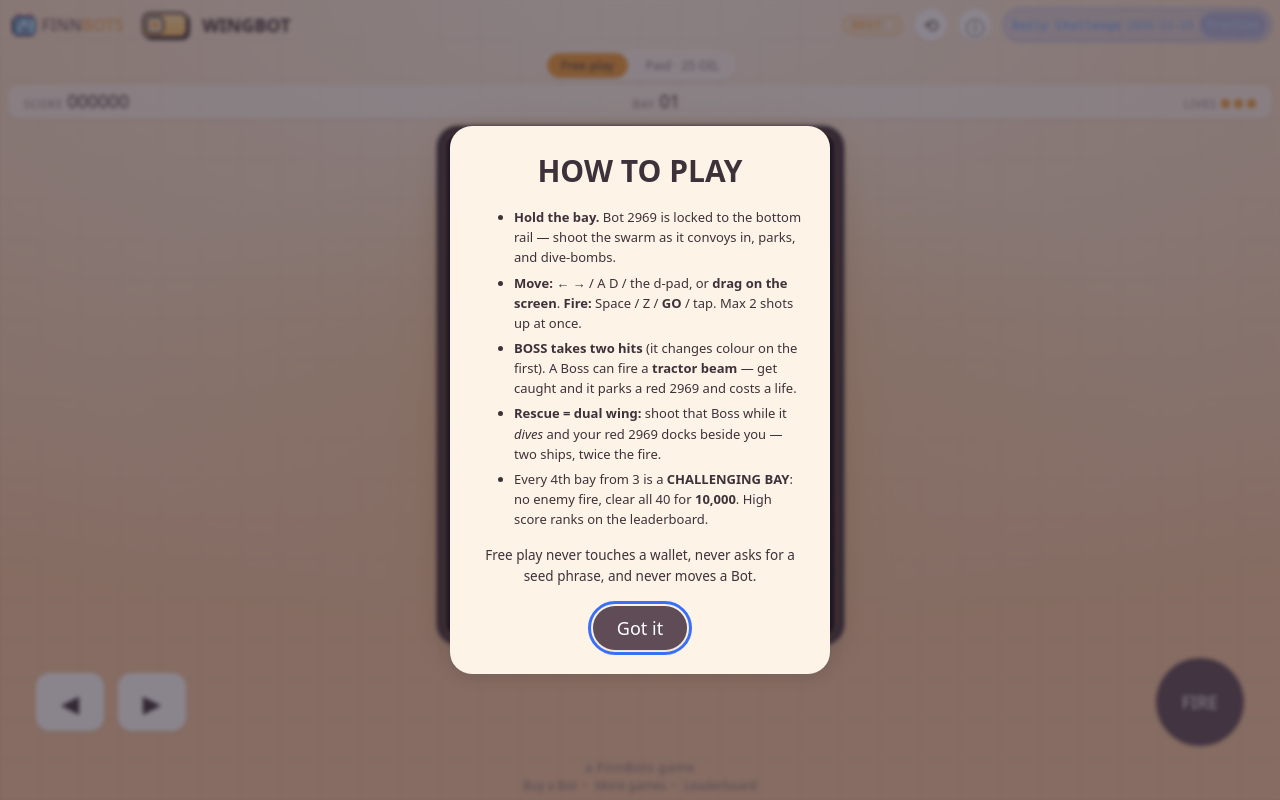
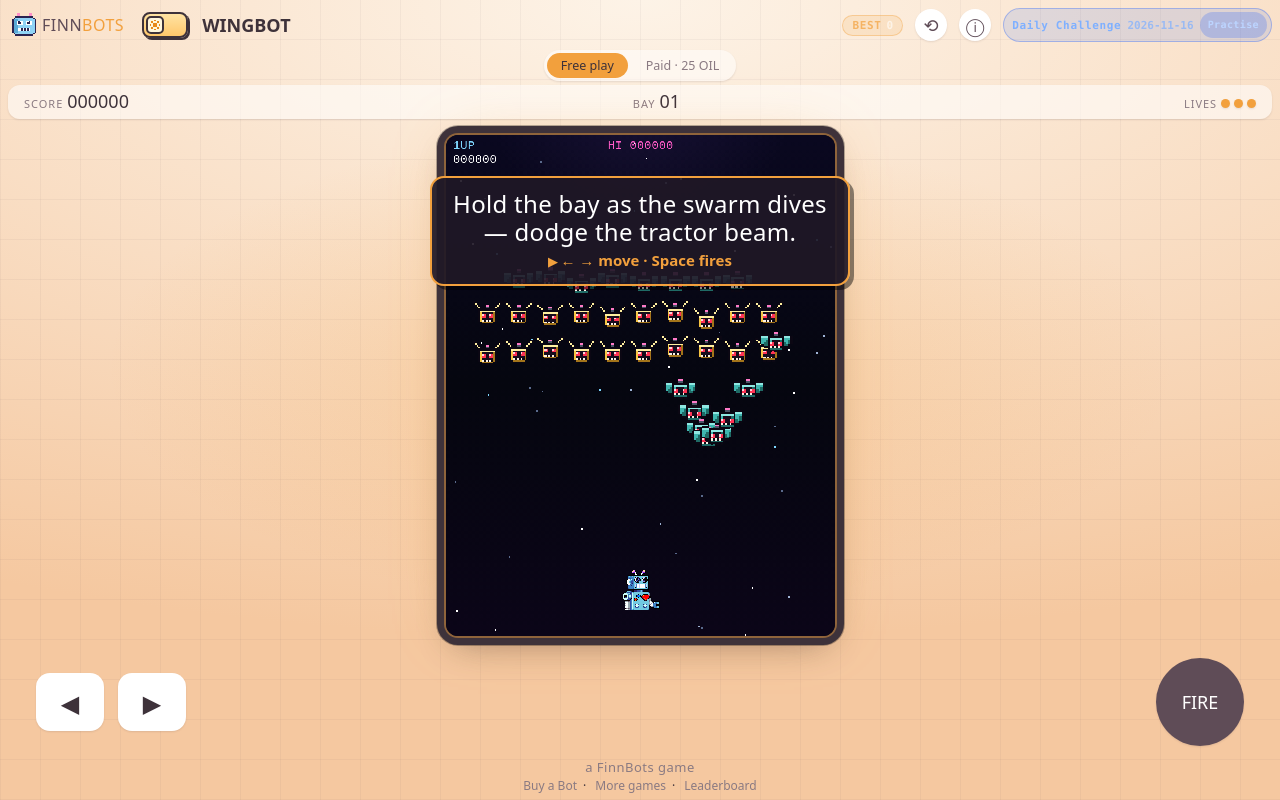
Before and after one commit to FinnBots/wing-106, a plain HTML site: page index.html in a window 1280 px wide. Drawn offline with Linux system fonts and the light colour scheme; animation ran at ten frames a second; a web font is replaced by a local one.

Commit message:
deploy index.html (224925 bytes, sha 520c29442672)

```diff
--- a/index.html
+++ b/index.html
@@ -1079,6 +1079,20 @@ body:not(.mode-paid) .app .facts{ display:block !important; }
   .fb-outro-bar span{ transition:none }
   .fb-outro-sparks{ display:none }
 }
+</style>
+<style id="fb-coach-css">
+/* FinnBots COACH LAYER — the goal + the one control over the live game (templates/coach-layer.js) */
+.fb-coach{ position:fixed; left:50%; top:22%; transform:translateX(-50%); z-index:80; pointer-events:none;
+  width:max-content; max-width:min(88vw,420px); box-sizing:border-box; padding:12px 18px 13px; border-radius:14px;
+  background:rgba(32,24,38,.92); border:2px solid var(--fb-amber,#f2a03d); box-shadow:4px 4px 0 0 rgba(0,0,0,.45);
+  color:#fff; text-align:center; display:flex; flex-direction:column; gap:6px;
+  animation:fb-coach-in .35s ease-out both; transition:opacity .35s, transform .35s; }
+.fb-coach-goal{ font-family:var(--disp,system-ui); font-weight:400; font-size:clamp(18px,4.6vw,24px); line-height:1.15; letter-spacing:.3px; }
+.fb-coach-how{ font-family:var(--body,system-ui); font-size:clamp(13px,3.4vw,15px); line-height:1.3; color:var(--fb-amber,#f2a03d); font-weight:700; }
+.fb-coach-how::before{ content:"\25B6\FE0E  "; font-size:.8em; }
+.fb-coach-out{ opacity:0; transform:translateX(-50%) translateY(-8px); }
+@keyframes fb-coach-in{ from{ transform:translateX(-50%) translateY(10px); } }   /* position only: a stalled animation (a background tab, a throttled timeline) must still SHOW the box */
+@media (prefers-reduced-motion: reduce){ .fb-coach{ animation:none; transition:none; } }
 </style>
 </head>
 <body>
@@ -3511,6 +3525,76 @@ var FB_FAMILY_CODEC = (function(){
   }catch(e){ /* the family layer must never break a game */ }
 })();
 </script>
+<script id="fb-coach" data-fb-goal="Hold the bay as the swarm dives — dodge the tractor beam." data-fb-touch="Drag to move · tap to fire" data-fb-keys="← → move · Space fires">
+/* FinnBots COACH LAYER — the first 30 seconds (brief 1, 2026-10-27).
+   Founder: "First 30 seconds of each of the six: starts instantly, the goal is obvious without reading, the first
+   death/win feels good." Before this, a first-time player landed on a 115-193 word How to play card and had to read
+   it and tap Got it before anything moved — on a phone, the whole screen.
+
+   What it does, once, at load:
+   1. If the game's boot opened its rules card (#rulesOverlay.show), close it the way a player's Got it does — by
+      clicking #rulesClose, so the game's own close handler runs — and drop the focus that handler puts on the info
+      button (a Space press would otherwise open the card again). The full rules stay one tap away behind the info
+      button; nothing in them is removed.
+   2. Show TWO lines over the live game: the goal and the one control, from the site's own data
+      (website/data/games.json `short` + `controls`, written onto this tag by apply-coach.js). It never blocks a tap
+      (pointer-events: none) and it fades on the first touch, click or key, or after 9 seconds.
+   It does nothing on a wallet return (?phantom_action= or ?src=browse): that path belongs to the wallet layer.
+   SOURCE OF TRUTH: this file + coach-layer.css, injected by apply-coach.js, pinned by verify-game.js, driven by
+   verify-coach.js. Never hand-edit a game's copy. */
+(function () {
+  'use strict';
+  var tag = document.getElementById('fb-coach');   /* its own tag carries the words; no tag, no words — never a reason to stop */
+  var at = function (k) { return (tag && tag.getAttribute(k)) || ''; };
+  var q = '';
+  try { q = window.location.search || ''; } catch (e) { /* no location: carry on */ }
+  if (/[?&](phantom_action=|src=browse\b)/.test(q)) return;
+  var goal = at('data-fb-goal'), touch = at('data-fb-touch'), keys = at('data-fb-keys');
+
+  /* 1. the rules card the boot opened: closed as Got it would close it */
+  var rules = document.getElementById('rulesOverlay');
+  function closeBootRules() {
+    if (!rules || !rules.classList.contains('show')) return false;
+    var btn = document.getElementById('rulesClose');
+    if (btn && btn.click) btn.click();
+    if (rules.classList.contains('show')) rules.classList.remove('show');
+    var info = document.getElementById('infoBtn');
+    if (info && document.activeElement === info && info.blur) info.blur();
+    return true;
+  }
+  closeBootRules();
+  /* a game that opens the card a moment after boot (a deferred init) is closed too — within the first 1.5 s only,
+     so a player who opens it on purpose later is never overruled */
+  var watch = null;
+  if (rules && window.MutationObserver) {
+    watch = new MutationObserver(function () { closeBootRules(); });
+    watch.observe(rules, { attributes: true, attributeFilter: ['class'] });
+    setTimeout(function () { if (watch) { watch.disconnect(); watch = null; } }, 1500);
+  }
+
+  /* 2. the goal + the one control, over the live game */
+  if (!goal) return;
+  var coarse = false;
+  try { coarse = window.matchMedia && window.matchMedia('(pointer: coarse)').matches; } catch (e) { /* desktop */ }
+  var hint = (coarse ? touch : keys) || touch || keys;
+  var box = document.createElement('div');
+  box.className = 'fb-coach';
+  box.setAttribute('role', 'status');
+  box.setAttribute('aria-live', 'polite');
+  var g = document.createElement('b'); g.className = 'fb-coach-goal'; g.textContent = goal; box.appendChild(g);
+  if (hint) { var h = document.createElement('span'); h.className = 'fb-coach-how'; h.textContent = hint; box.appendChild(h); }
+  document.body.appendChild(box);
+  var gone = false;
+  function hide() {
+    if (gone) return; gone = true;
+    box.classList.add('fb-coach-out');
+    setTimeout(function () { if (box.parentNode) box.parentNode.removeChild(box); }, 400);
+    ['pointerdown', 'touchstart', 'keydown'].forEach(function (ev) { document.removeEventListener(ev, hide, true); });
+  }
+  ['pointerdown', 'touchstart', 'keydown'].forEach(function (ev) { document.addEventListener(ev, hide, true); });
+  setTimeout(hide, 9000);
+})();
+</script>
 <script defer id="fb-beacon" src="https://static.cloudflareinsights.com/beacon.min.js" data-cf-beacon='{"token": "b11bf18cfe07453484c01ca2d417e772"}'></script>
 <script id="fb-analytics">
 /* ==========================================================================
```
Also changed, not shown: 1 other file.
